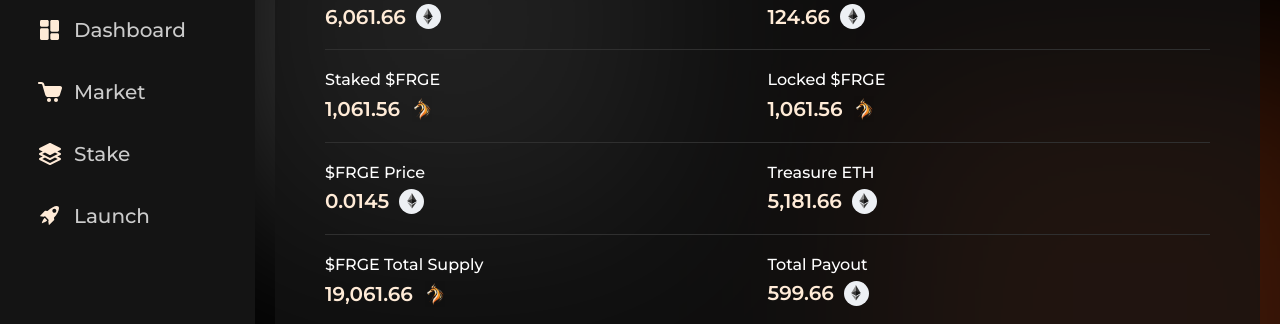
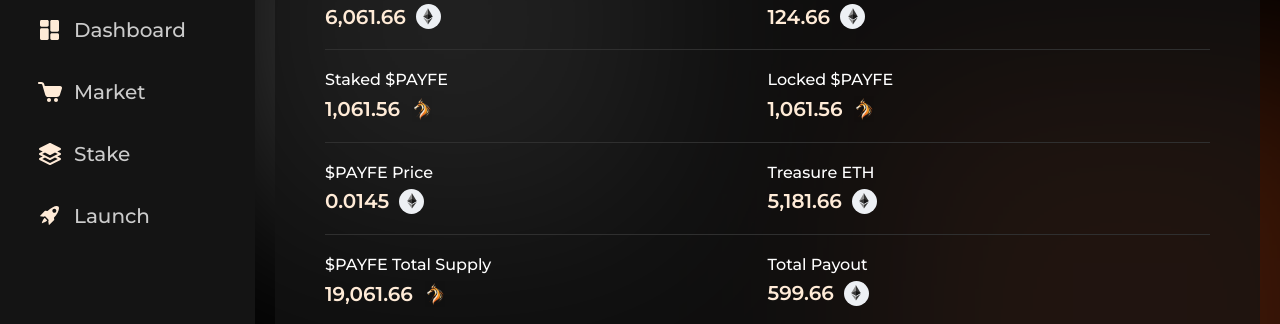
Before and after one commit to 0xkazashi/uniforge, a React (Create React App) app: page / in a window 1280 px wide. Shown: the part 180-504 px from the top of the page. Built offline with nearby package versions, Linux system fonts and the light colour scheme.

Commit message:
Update index.jsx

```diff
--- a/src/pages/Dashboard/index.jsx
+++ b/src/pages/Dashboard/index.jsx
@@ -17,11 +17,11 @@ const Dashboard = () => {
                 <div className="dashboard__item stats__wrap">
                     <StatsItem title="Market Cap" value="6,061.66" eth />
                     <StatsItem title="Circulating Market Cap" value="124.66" eth />
-                    <StatsItem title="Staked $FRGE" value="1,061.56" />
-                    <StatsItem title="Locked $FRGE" value="1,061.56" />
-                    <StatsItem title="$FRGE Price" value="0.0145" eth />
+                    <StatsItem title="Staked $PAYFE" value="1,061.56" />
+                    <StatsItem title="Locked $PAYFE" value="1,061.56" />
+                    <StatsItem title="$PAYFE Price" value="0.0145" eth />
                     <StatsItem title="Treasure ETH" value="5,181.66" eth />
-                    <StatsItem title="$FRGE Total Supply" value="19,061.66" />
+                    <StatsItem title="$PAYFE Total Supply" value="19,061.66" />
                     <StatsItem title="Total Payout" value="599.66" eth />
                 </div>
 
@@ -37,7 +37,7 @@ const Dashboard = () => {
 
                 <div className="dashboard__item chart__wrap">
                     <p className="chart__title">
-                        $FRGE Supply
+                        $PAYFE Supply
                     </p>
 
                     <div className="chart__inner">
@@ -47,7 +47,7 @@ const Dashboard = () => {
 
                 <div className="dashboard__item chart__wrap">
                     <p className="chart__title">
-                        $vFRGE Supply
+                        $vPAYFE Supply
                     </p>
 
                     <div className="chart__inner">
@@ -58,7 +58,7 @@ const Dashboard = () => {
 
             <div className="content__copy">
                 <p className="content__copy--text">
-                    &copy; 2023 Uniforge Network
+                    &copy; 2024 Payfe
                 </p>
             </div>
         </>
```
